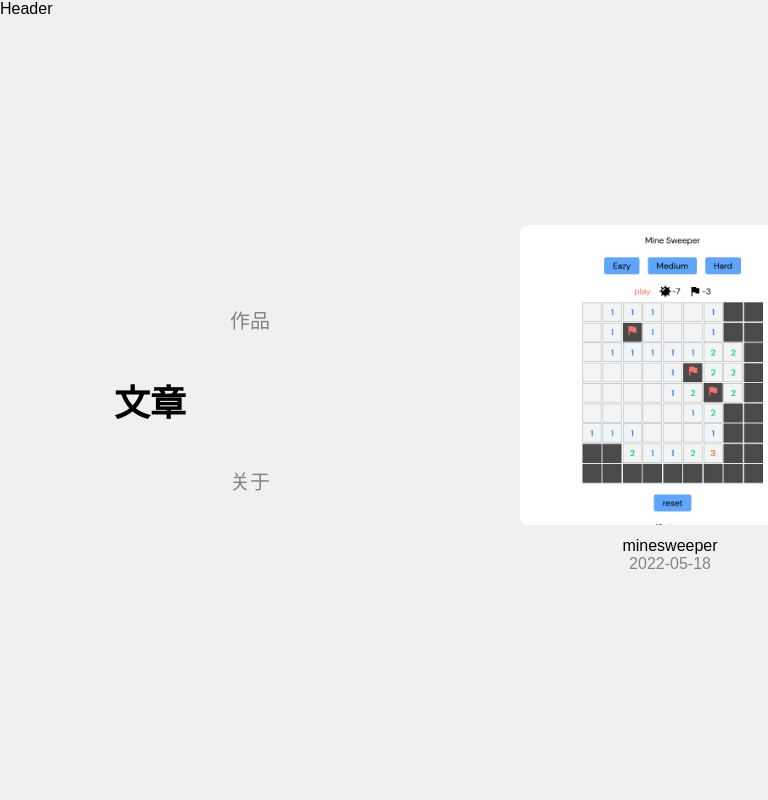
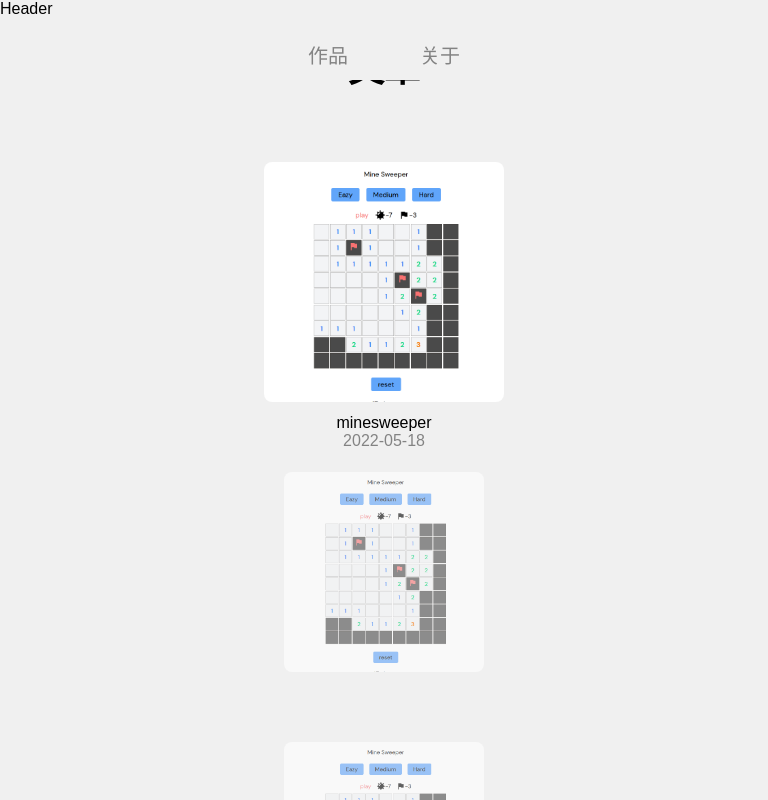
Before and after one commit to Circkoooooo/blog-ygyqq, a Vue app: page /#/ in a window 768 px wide. Built offline with nearby package versions, Linux system fonts and the light colour scheme.

Commit message:
feat: add style responsive.

```diff
--- a/src/components/SlideContent/SlideContent.css
+++ b/src/components/SlideContent/SlideContent.css
@@ -1,6 +1,5 @@
 .slide_content {
 	white-space: nowrap;
-	overflow-x: auto;
 }
 
 .slide_card {
@@ -11,8 +10,9 @@
 	cursor: pointer;
 	display: inline-block;
 	font-size: 0;
+	transition: all 0.5s ease-in-out;
 }
-.check {
+.slide_card.check {
 	width: 300px;
 	opacity: 1;
 	font-size: 16px;
@@ -37,3 +37,17 @@
 .card_content .time {
 	opacity: 0.45;
 }
+
+/* 对移动中的元素应用的过渡 */
+.list-move {
+	transition: all 0.5s cubic-bezier(0.55, 0, 0.1, 1);
+}
+
+@keyframes trans {
+	0% {
+		transform: translateY(-50px);
+	}
+	100% {
+		transform: translateY(0);
+	}
+}
--- /dev/null
+++ b/src/components/SlideContent/SlideContent.mobile.css
@@ -0,0 +1,29 @@
+@media screen and (max-width: 768px) {
+	.slide_content {
+		display: flex;
+		flex-direction: column;
+		justify-content: center;
+		align-items: center;
+	}
+
+	.slide_card {
+		width: 200px;
+		opacity: 0.6;
+		margin: 0 20px;
+		border-radius: 8px;
+		cursor: pointer;
+		display: block;
+		font-size: 0;
+		margin: 10px 0;
+		transition: all 0.5s ease;
+	}
+	.slide_card.check {
+		width: 240px;
+		opacity: 1;
+		font-size: 16px;
+	}
+
+	.card_content .time {
+		opacity: 0.45;
+	}
+}
--- a/src/components/SlideContent/SlideContent.vue
+++ b/src/components/SlideContent/SlideContent.vue
@@ -1,14 +1,30 @@
 <script setup lang="ts">
 import './SlideContent.css'
+import './SlideContent.mobile.css'
 import type { ContentType } from '../../Type'
-withDefaults(defineProps<{ contentList: ContentType[] }>(), {})
+import { reactive } from 'vue'
+const prop = withDefaults(defineProps<{ contentList: ContentType[] }>(), {})
+
+const list = reactive(prop.contentList)
+const changeCard = (index: number) => {
+	if (index === 0) return
+	const value = list.shift()
+	if (value !== undefined) {
+		list.push(value)
+	}
+}
+
+
 </script>
 <template>
 	<div class="slide_content">
-		<div class="slide_card"
+		<TransitionGroup name="list">
+			<div class="
+				slide_card"
 					:class="{ check: key === 0 }"
-				v-for="(item, key) in contentList"
-				:key="key">
+					v-for="(item, key) in list"
+					:key="item.title"
+					@click="changeCard(key)">
 				<img class="card_img"
 						:src="item.imgPath">
 				<div class="card_content">
@@ -20,5 +36,6 @@ withDefaults(defineProps<{ contentList: ContentType[] }>(), {})
 					</p>
 				</div>
 			</div>
+		</TransitionGroup>
 	</div>
 </template>
--- a/src/components/SlideMenu/SlideMenu.css
+++ b/src/components/SlideMenu/SlideMenu.css
@@ -1,3 +1,4 @@
+@media screen and (min-width: 767px) {
 	.slide_menu {
 		display: flex;
 		flex-direction: column;
@@ -9,14 +10,10 @@
 		display: flex;
 		flex-direction: column;
 		width: 100%;
+		margin: 20px 0;
 	}
 
 	.slide_menu .submenu {
-	display: flex;
-	justify-content: center;
-	align-items: flex-end;
-	border-radius: 8px;
-	margin: 20px 0;
 		opacity: 0.45;
 		cursor: pointer;
 		font-size: 20px;
@@ -27,3 +24,4 @@
 		font-weight: bold;
 		opacity: 1;
 	}
+}
--- /dev/null
+++ b/src/components/SlideMenu/SlideMenu.mobile.css
@@ -0,0 +1,14 @@
+@media screen and (max-width: 768px) {
+	.submenu_container {
+		display: flex;
+
+		justify-content: center;
+		flex-direction: row;
+	}
+	.submenu {
+		padding: 20px 0 20px 0;
+		margin-bottom: 20px;
+		opacity: 0.45;
+		cursor: pointer;
+	}
+}
--- a/src/components/SlideMenu/SlideMenu.vue
+++ b/src/components/SlideMenu/SlideMenu.vue
@@ -1,5 +1,8 @@
 <script setup lang="ts">
 import './SlideMenu.css'
+import './SlideMenu.mobile.css'
+
+
 </script>
 <template>
 	<div class="slide_menu">
--- a/src/pages/Home/Home.css
+++ b/src/pages/Home/Home.css
@@ -1,19 +1,21 @@
-.header{
-	position: absolute;
-	width: 100%;
+@media screen and (min-width: 767px) {
+	.header {
+		position: absolute;
+		width: 100%;
+	}
+
+	.content {
+		flex: 1;
+		display: flex;
+		justify-content: center;
+		align-items: center;
+	}
+	.left {
+		min-width: 500px;
+	}
 }
 .main {
 	background-color: #f0f0f0;
 	display: flex;
 	flex: 1;
 }
-.left {
-	min-width: 500px;
-}
-
-.content {
-	flex: 1;
-	display: flex;
-	justify-content: center;
-	align-items: center;
-}
--- /dev/null
+++ b/src/pages/Home/Home.mobile.css
@@ -0,0 +1,17 @@
+@media screen and (max-width: 768px) {
+	.main {
+		display: flex;
+		flex-direction: column;
+		width: 100%;
+	}
+	.header {
+		background-color: #f0f0f0;
+	}
+
+	.content {
+		flex: 1;
+		display: flex;
+		justify-content: center;
+		align-items: flex-start;
+	}
+}
--- a/src/pages/Home/Home.vue
+++ b/src/pages/Home/Home.vue
@@ -1,28 +1,26 @@
 <script setup lang="ts">
+import './Home.mobile.css'
+import './Home.css'
 import type { ContentType } from '../../Type'
 import Header from '../../components/Header/Header.vue'
 import SlideMenu from '../../components/SlideMenu/SlideMenu.vue'
 import SlideContent from '../../components/SlideContent/SlideContent.vue'
-import './Home.css'
+
 const contentList: ContentType[] = [{
 	imgPath: 'img/minesweeper.png',
 	title: 'minesweeper',
 	time: '2022-05-18'
 }, {
 	imgPath: 'img/minesweeper.png',
-	title: 'minesweeper',
+	title: '2',
 	time: '2022-05-18'
 }, {
 	imgPath: 'img/minesweeper.png',
-	title: 'minesweeper',
+	title: '3',
 	time: '2022-05-18'
 }, {
 	imgPath: 'img/minesweeper.png',
-	title: 'minesweeper',
-	time: '2022-05-18'
-}, {
-	imgPath: 'img/minesweeper.png',
-	title: 'minesweeper',
+	title: '4',
 	time: '2022-05-18'
 }]
 
```
Lines whose indentation alone changed are shown as unchanged.
